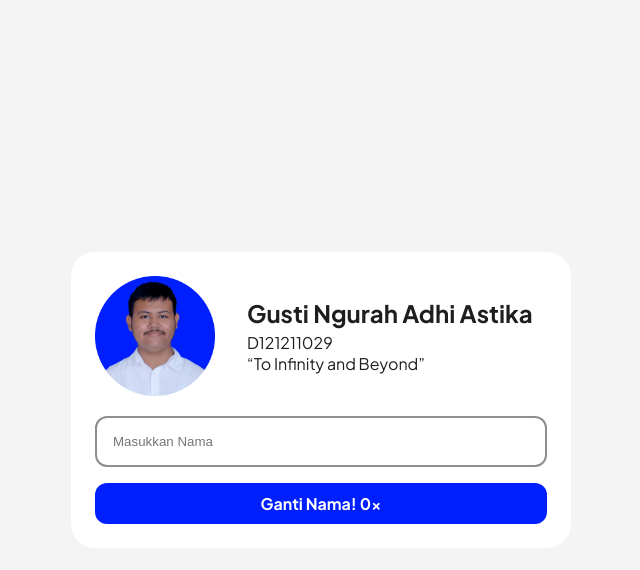
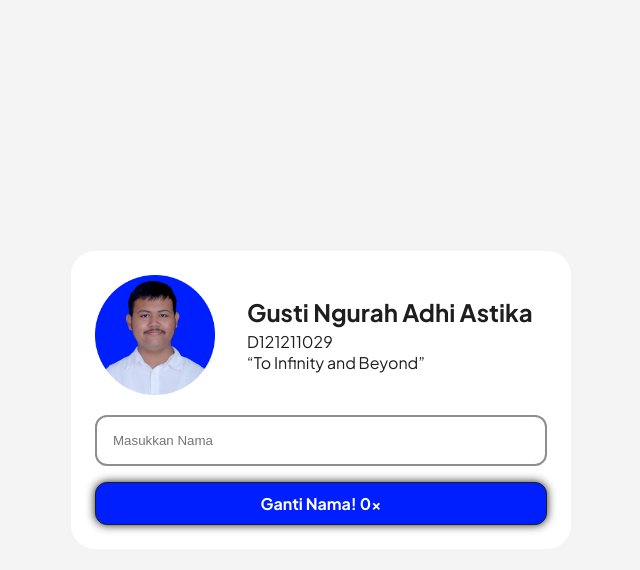
Before and after one commit to adhiastika0/W12-WEB, a Next.js app: page / in a window 1280 px wide. In both pictures the pointer is over the element 640 px from the left and 503 px from the top of the page. Shown: the top 570 px of the page, without its empty margins (319-959 px from the left). Built offline with nearby package versions, Linux system fonts and the light colour scheme.

Commit message:
Add effect if button submit on hover

```diff
--- a/src/app/globals.css
+++ b/src/app/globals.css
@@ -112,3 +112,10 @@ p {
   font-weight: 700;
   color: white;
 }
+
+.cta-button:hover {
+    border: 1px solid #1e1e1e;
+    -webkit-box-shadow: 0px 0px 10px #1e1e1e;
+    -moz-box-shadow: 0px 0px 10px #1e1e1e;
+    box-shadow: 0px 0px 10px #1e1e1e;
+}
```
